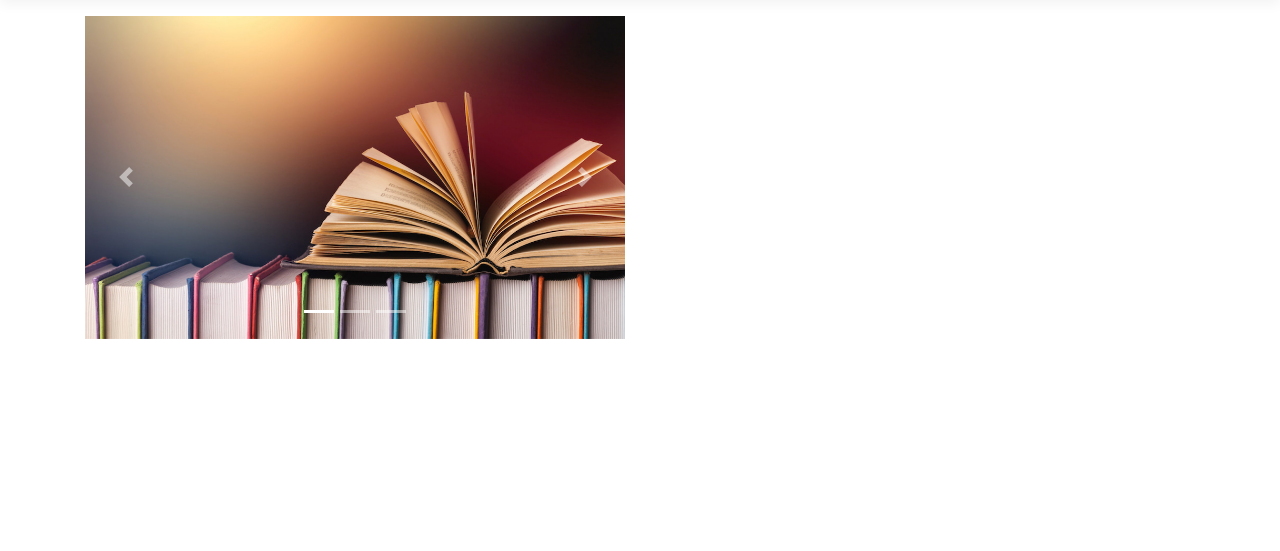
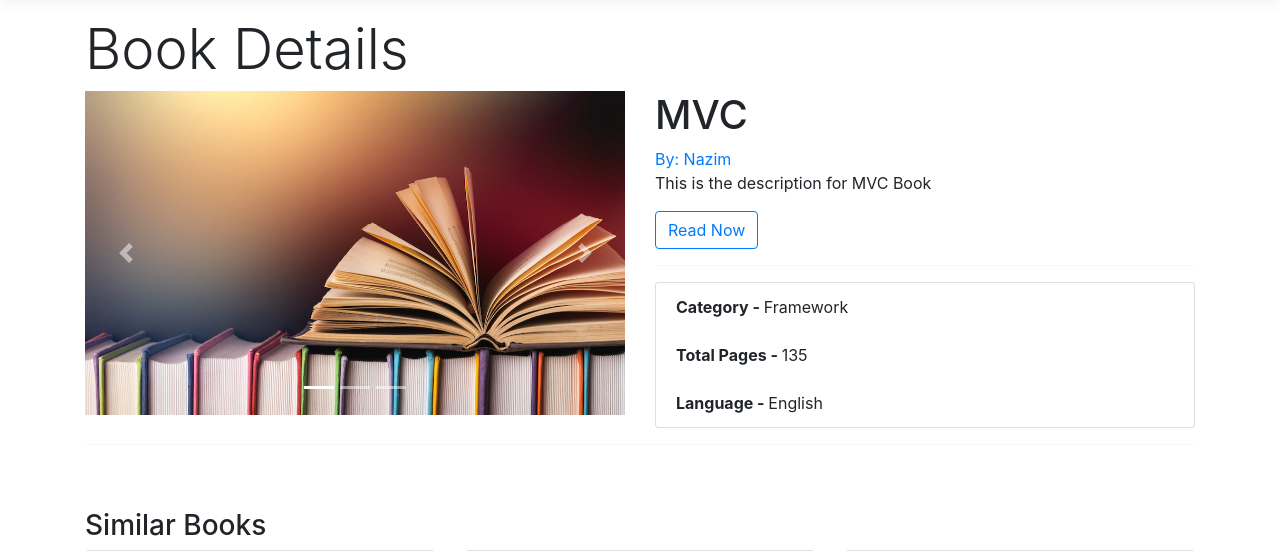
Before and after one commit to isnamdnazim/Bookstore, an ASP.NET Core app: page /Book/GetBook/1 in a window 1280 px wide. Shown: the part 59-610 px from the top of the page. Run offline with ASP.NET Core 8, Linux system fonts and the light colour scheme; some libraries are stand-ins or nearby versions.

Commit message:
Developed the product detail page

```diff
--- a/BookStore/BookStore/Models/Book.cs
+++ b/BookStore/BookStore/Models/Book.cs
@@ -11,5 +11,8 @@ namespace BookStore.Models
         public string Title { get; set; }
         public string Author { get; set; }
         public string Description { get; set; }
+        public string Category { get; set; }
+        public string Language { get; set; }
+        public int TotalPages { get; set; }
     }
 }
--- a/BookStore/BookStore/Views/Book/GetBook.cshtml
+++ b/BookStore/BookStore/Views/Book/GetBook.cshtml
@@ -1,12 +1,14 @@
-
+@using BookStore.Models;
+@model Book
 @{
     Layout = "_Layout";
 }
 
 <div class="container">
+    <h3 class="display-4">Book Details</h3>
     <div class="row">
         <div class="col-md-6">
-            <div id="carouselExampleIndicators" class="carousel slide" data-ride="carousel">
+            <div id="carouselExampleIndicators" class="carousel slide rounded" data-ride="carousel">
                 <ol class="carousel-indicators">
                     <li data-target="#carouselExampleIndicators" data-slide-to="0" class="active"></li>
                     <li data-target="#carouselExampleIndicators" data-slide-to="1"></li>
@@ -34,7 +36,61 @@
             </div>
         </div>
         <div class="col-md-6">
-
+            <div class="row">
+                <div class="col-md-12">
+                    <h1>@Model.Title</h1>
+                </div>
+            </div>
+            <div class="row">
+                <div class="col-md-12 text-primary">
+                    <span class="label label-primary">By: </span>
+                    <span class="monospaced">@Model.Author</span>
+                </div>
+            </div>
+            <div class="row">
+                <div class="col-md-12">
+                    <p class="description">
+                        @Model.Description
+                    </p>
+                </div>
+            </div>
+            <div class="row">
+                <div class="col-md-4">
+                    <button class="btn btn-outline-primary">
+                        Read Now
+                    </button>
+                </div>
+            </div>
+            <hr />
+            <ul class="list-group">
+                <li class="list-group-item"><span class="font-weight-bold">Category - </span> @Model.Category</li>
+                <li class="list-group-item"><span class="font-weight-bold">Total Pages - </span> @Model.TotalPages</li>
+                <li class="list-group-item"><span class="font-weight-bold">Language - </span> @Model.Language</li>
+            </ul>
+        </div>
+    </div>
+    <hr />
+    <div class="py-5">
+        <h3 class="h3">Similar Books</h3>
+        <div class="row">
+            @for (int i = 0; i < 5; i++)
+            {
+            <div class="col-md-4">
+                <div class="card mb-4">
+                    <img class="card-img-top" src="https://www.w3schools.com/bootstrap4/img_avatar3.png" alt="Card image cap">
+                    <div class="card-body">
+                        <h3 class="card-title">@Model.Title</h3>
+                        <p class="card-text">@Model.Description</p>
+                        <div class="d-flex justify-content-between align-items-center">
+                            <div class="btn-group">
+                                <a href="/book/getbook/@Model.Id " class="btn btn-sm btn-outline-secondary">View Details</a>
+                            </div>
+                            <small class="text-muted">Author: @Model.Author</small>
+                        </div>
+                    </div>
+                </div>
+            </div>
+            }
         </div>
     </div>
 </div>
```
Also changed, not shown: BookStore/BookStore/Repository/BookRepository.cs (+6 -6 lines).
